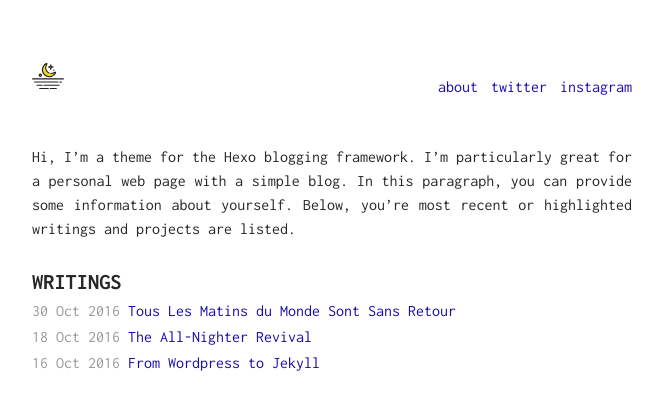
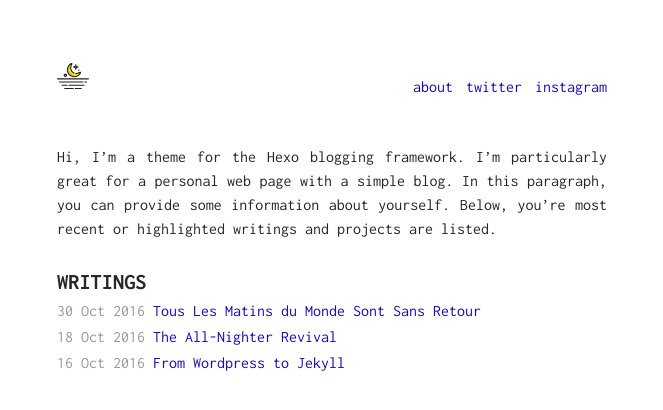
Before and after one commit to miscmoon/miscmoon.github.io, a Jekyll site: the page built from index.html, in a window 1280 px wide. Shown: the top 410 px of the page, without its empty margins (308-971 px from the left). Built offline with Jekyll 4.4.1, drawn with Linux system fonts in a browser that asks for light colours.

Commit message:
Update main.scss

```diff
--- a/assets/css/main.scss
+++ b/assets/css/main.scss
@@ -101,7 +101,7 @@ img {
 
 
 .wrapper {
-	max-width: 600px;
+	max-width: 550px;
 	margin: auto;
 	padding: 60px 30px 60px 30px;
 	@media screen and (max-width: $br) {
```
